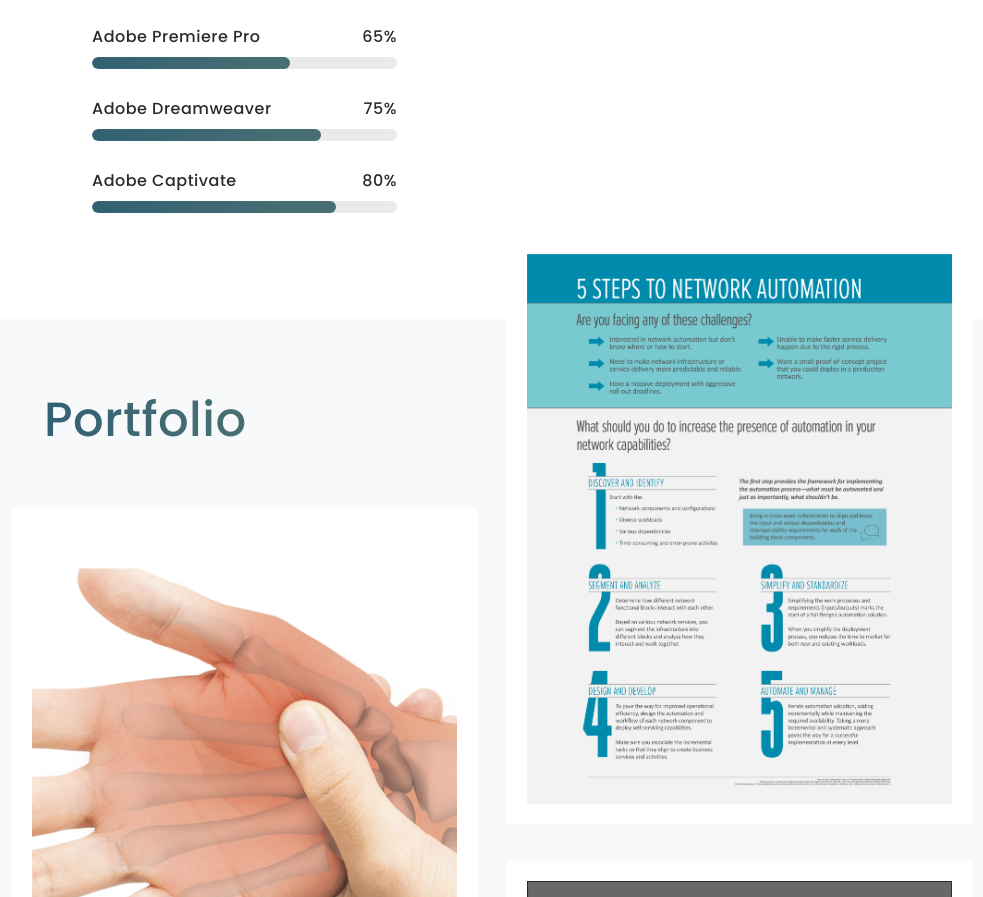
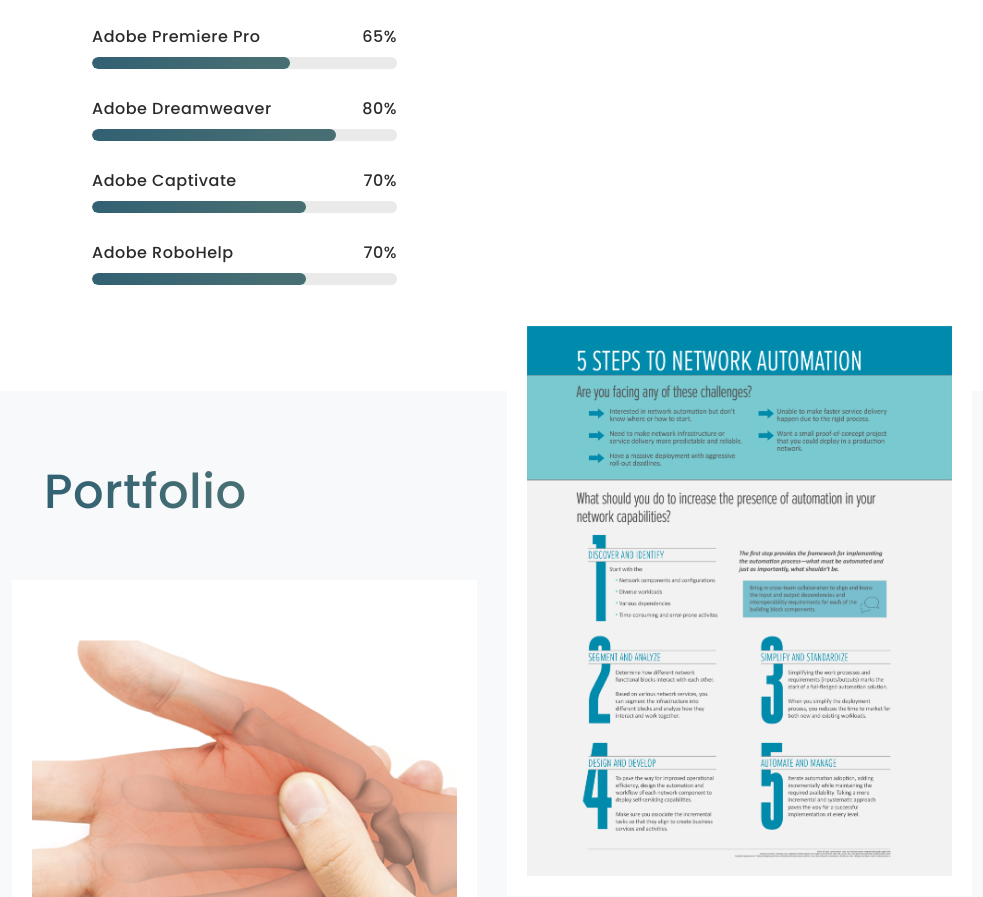
Before and after one commit to patriciamcphee/pscmdesigns, a plain HTML site: page index.html in a window 1280 px wide. Shown: the part 2708-3605 px from the top of the page, without its empty margins (293-1276 px from the left). Drawn offline with Linux system fonts and the light colour scheme; some packages are replaced by stand-ins of ours; animation ran at ten frames a second.

Commit message:
added new discipline

```diff
--- a/index.html
+++ b/index.html
@@ -240,19 +240,26 @@
 
                                      <!--Progress Item-->
                                 <li class="progress-item">
-                                        <h6>Adobe Dreamweaver<span class="float-right"><b class="count">75</b>%</span></h6>
-                                        <div class="progress">
-                                            <span class="progress-bar" role="progressbar" aria-valuenow="75" aria-valuemin="0" aria-valuemax="100"></span>
-                                        </div>
-                                    </li>
-                                     <!--Progress Item-->
-                                <li class="progress-item">
-                                        <h6>Adobe Captivate<span class="float-right"><b class="count">80</b>%</span></h6>
+                                        <h6>Adobe Dreamweaver<span class="float-right"><b class="count">80</b>%</span></h6>
                                         <div class="progress">
                                             <span class="progress-bar" role="progressbar" aria-valuenow="80" aria-valuemin="0" aria-valuemax="100"></span>
                                         </div>
                                     </li>
 
+                                     <!--Progress Item-->
+                                <li class="progress-item">
+                                        <h6>Adobe Captivate<span class="float-right"><b class="count">70</b>%</span></h6>
+                                        <div class="progress">
+                                            <span class="progress-bar" role="progressbar" aria-valuenow="70" aria-valuemin="0" aria-valuemax="100"></span>
+                                        </div>
+                                    </li>
+                                <!--Progress Item-->
+                                <li class="progress-item">
+                                    <h6>Adobe RoboHelp<span class="float-right"><b class="count">70</b>%</span></h6>
+                                    <div class="progress">
+                                        <span class="progress-bar" role="progressbar" aria-valuenow="70" aria-valuemin="0" aria-valuemax="100"></span>
+                                    </div>
+                                </li>
 
                             </ul>
 
```
